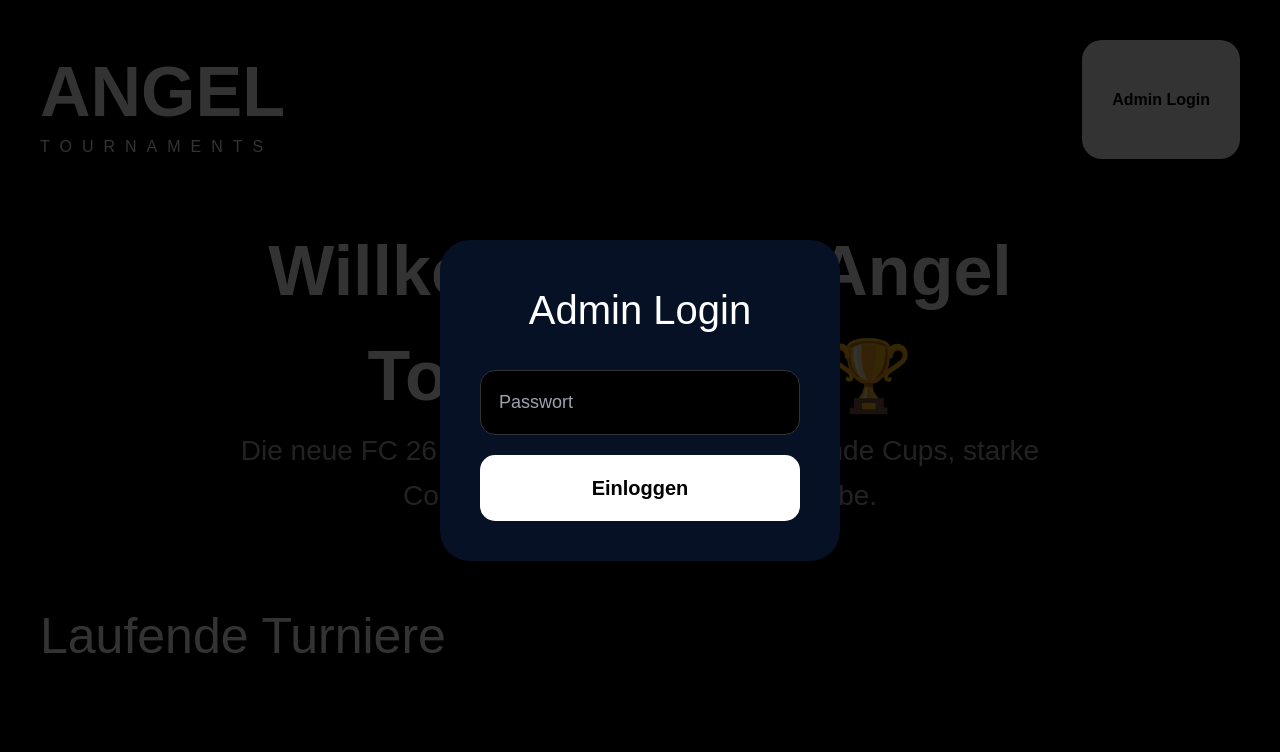
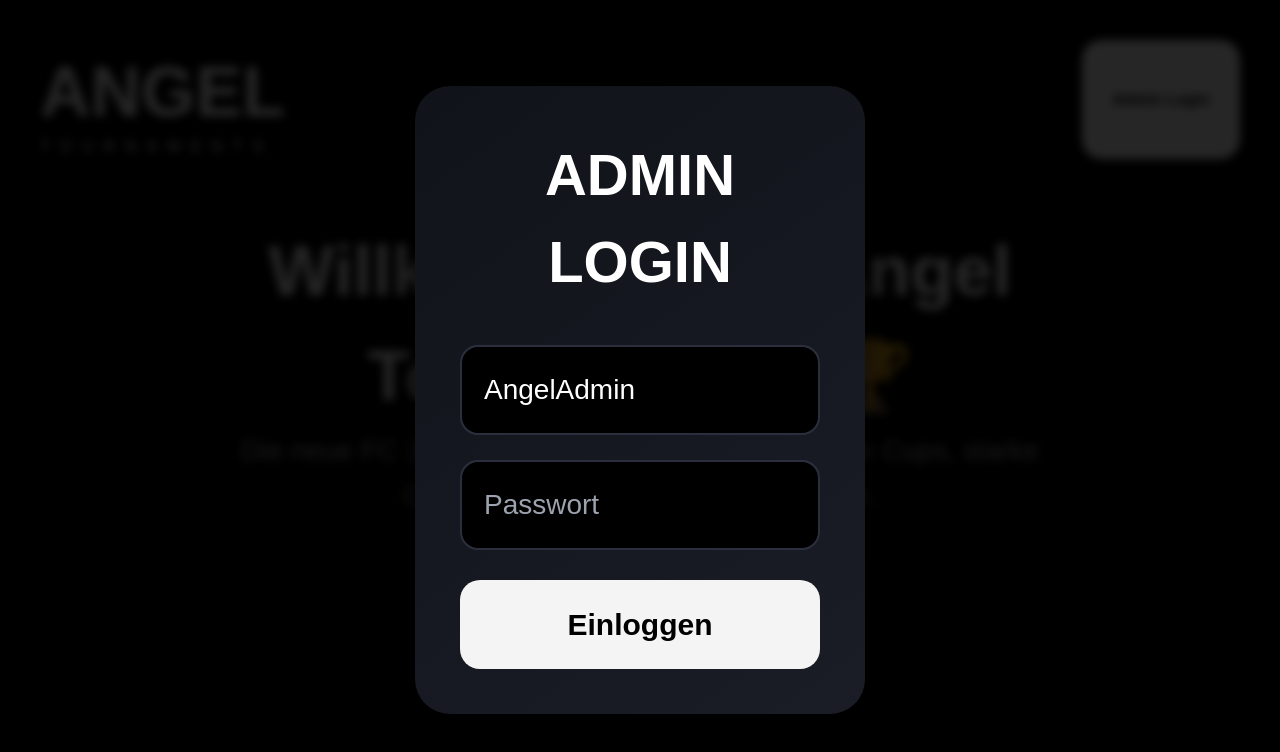
Before and after one commit to Collin710/angel-tournaments, a React (Vite) app: page / in a window 1280 px wide. Both pictures are taken after a click on the button "Admin Login". Shown: the top 752 px of the page. Built offline with nearby package versions, Linux system fonts and the light colour scheme.

Commit message:
Update App.jsx

```diff
--- a/src/App.jsx
+++ b/src/App.jsx
@@ -189,37 +189,57 @@
         fontFamily: "Arial",
       }}
     >
-      {/* LOGIN MODAL */}
+      {/* LOGIN */}
 
       {showLogin && (
         <div
           style={{
             position: "fixed",
             inset: 0,
-            background: "rgba(0,0,0,0.8)",
+            background: "rgba(0,0,0,0.85)",
             display: "flex",
             justifyContent: "center",
             alignItems: "center",
             zIndex: 999,
+            backdropFilter: "blur(5px)",
           }}
         >
           <div
             style={{
-              background: "#061126",
-              padding: "40px",
-              borderRadius: "30px",
-              width: "400px",
+              width: "450px",
+              background:
+                "linear-gradient(145deg, #11131a, #1a1d26)",
+              borderRadius: "35px",
+              padding: "45px",
+              boxShadow: "0 0 40px rgba(0,0,0,0.6)",
             }}
           >
-            <h2
+            <h1
               style={{
-                fontSize: "40px",
-                marginBottom: "30px",
                 textAlign: "center",
+                fontSize: "58px",
+                fontWeight: "900",
+                marginBottom: "40px",
               }}
             >
-              Admin Login
-            </h2>
+              ADMIN LOGIN
+            </h1>
+
+            <input
+              type="text"
+              value="AngelAdmin"
+              readOnly
+              style={{
+                width: "100%",
+                padding: "22px",
+                borderRadius: "18px",
+                background: "black",
+                border: "2px solid #2b2f3d",
+                color: "white",
+                fontSize: "28px",
+                marginBottom: "25px",
+              }}
+            />
 
             <input
               type="password"
@@ -230,13 +250,13 @@
               }
               style={{
                 width: "100%",
-                padding: "18px",
-                borderRadius: "15px",
+                padding: "22px",
+                borderRadius: "18px",
                 background: "black",
+                border: "2px solid #2b2f3d",
                 color: "white",
-                border: "1px solid #333",
-                marginBottom: "20px",
-                fontSize: "18px",
+                fontSize: "28px",
+                marginBottom: "30px",
               }}
             />
 
@@ -244,14 +264,14 @@
               onClick={handleLogin}
               style={{
                 width: "100%",
-                background: "white",
+                background: "#f4f4f4",
                 color: "black",
                 border: "none",
-                padding: "18px",
-                borderRadius: "15px",
-                fontWeight: "bold",
+                padding: "22px",
+                borderRadius: "20px",
+                fontSize: "30px",
+                fontWeight: "900",
                 cursor: "pointer",
-                fontSize: "20px",
               }}
             >
               Einloggen
@@ -353,167 +373,6 @@
           starke Communities und echte Wettbewerbe.
         </p>
       </div>
-
-      {/* ADMIN PANEL */}
-
-      {isAdmin && (
-        <div
-          style={{
-            background: "#061126",
-            padding: "40px",
-            borderRadius: "30px",
-            maxWidth: "900px",
-            margin: "auto",
-            marginBottom: "80px",
-          }}
-        >
-          <h2
-            style={{
-              fontSize: "50px",
-              marginBottom: "40px",
-              textAlign: "center",
-            }}
-          >
-            Turnier erstellen
-          </h2>
-
-          <input
-            value={tournamentName}
-            onChange={(e) =>
-              setTournamentName(e.target.value)
-            }
-            placeholder="Turniername"
-            style={{
-              width: "100%",
-              padding: "20px",
-              borderRadius: "20px",
-              background: "black",
-              color: "white",
-              border: "1px solid #333",
-              marginBottom: "25px",
-              fontSize: "22px",
-            }}
-          />
-
-          <textarea
-            value={teamsInput}
-            onChange={(e) =>
-              setTeamsInput(e.target.value)
-            }
-            placeholder="Ein Team pro Zeile"
-            style={{
-              width: "100%",
-              height: "300px",
-              borderRadius: "20px",
-              background: "black",
-              color: "white",
-              border: "1px solid #333",
-              padding: "20px",
-              fontSize: "20px",
-              marginBottom: "30px",
-            }}
-          />
-
-          <button
-            onClick={createTournament}
-            style={{
-              width: "100%",
-              background: "white",
-              color: "black",
-              border: "none",
-              padding: "22px",
-              borderRadius: "20px",
-              fontSize: "28px",
-              fontWeight: "900",
-              cursor: "pointer",
-            }}
-          >
-            Teams auslosen
-          </button>
-        </div>
-      )}
-
-      {/* TURNIERE */}
-
-      <div
-        style={{
-          maxWidth: "1200px",
-          margin: "auto",
-        }}
-      >
-        <h2
-          style={{
-            fontSize: "50px",
-            marginBottom: "40px",
-          }}
-        >
-          Laufende Turniere
-        </h2>
-
-        {tournaments.map((tournament) => (
-          <div
-            key={tournament.id}
-            style={{
-              background: "#061126",
-              padding: "30px",
-              borderRadius: "25px",
-              marginBottom: "30px",
-            }}
-          >
-            <h2
-              style={{
-                fontSize: "40px",
-              }}
-            >
-              {tournament.name}
-            </h2>
-
-            <div
-              style={{
-                display: "flex",
-                gap: "20px",
-                marginTop: "20px",
-              }}
-            >
-              <button
-                onClick={() =>
-                  setSelectedTournament(tournament)
-                }
-                style={{
-                  background: "white",
-                  color: "black",
-                  border: "none",
-                  padding: "15px 30px",
-                  borderRadius: "15px",
-                  fontWeight: "bold",
-                  cursor: "pointer",
-                }}
-              >
-                Turnierbaum öffnen
-              </button>
-
-              {isAdmin && (
-                <button
-                  onClick={() =>
-                    deleteTournament(tournament.id)
-                  }
-                  style={{
-                    background: "red",
-                    color: "white",
-                    border: "none",
-                    padding: "15px 30px",
-                    borderRadius: "15px",
-                    fontWeight: "bold",
-                    cursor: "pointer",
-                  }}
-                >
-                  Turnier löschen
-                </button>
-              )}
-            </div>
-          </div>
-        ))}
-      </div>
     </div>
   );
 }
```
